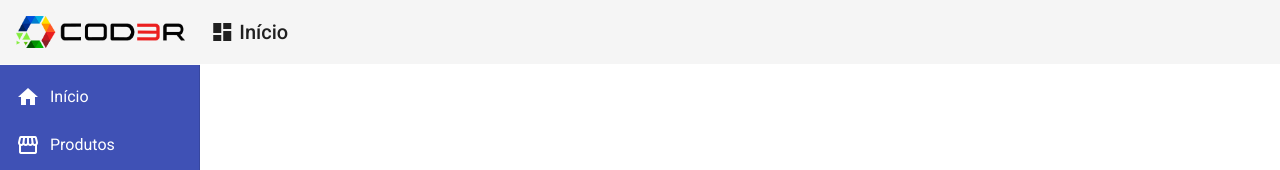
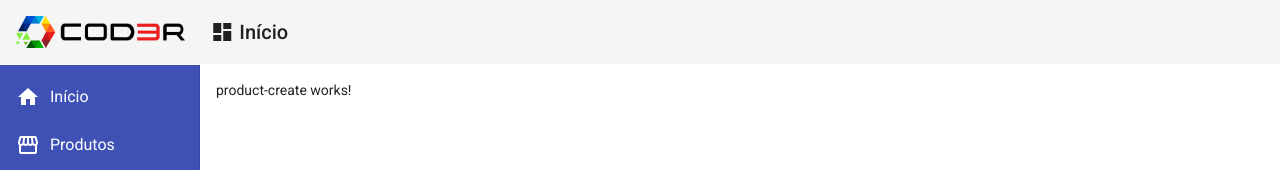
Before and after one commit to Jeancarlonpereira/Angular-Cod3r, an Angular app in the folder crud/frontend/: page /products/create in a window 1280 px wide. Before the commit this address led to /. Shown: the top 170 px of the page. Built offline with nearby package versions, Linux system fonts and the light colour scheme.

Commit message:
create component product-create

```diff
--- a/crud/frontend/src/app/app.module.ts
+++ b/crud/frontend/src/app/app.module.ts
@@ -16,6 +16,7 @@
 import { HomeComponent } from './views/home/home.component';
 import { ProductCrudComponent } from './views/product-crud/product-crud.component';
 import { RedDirective } from './directives/red.directive';
+import { ProductCreateComponent } from './components/product/product-create/product-create.component';
 
 
 @NgModule({
@@ -27,6 +28,7 @@
     HomeComponent,
     ProductCrudComponent,
     RedDirective,
+    ProductCreateComponent,
   ],
   imports: [
     BrowserModule,
--- /dev/null
+++ b/crud/frontend/src/app/components/product/product-create/product-create.component.html
@@ -0,0 +1 @@
+<p>product-create works!</p>
--- /dev/null
+++ b/crud/frontend/src/app/components/product/product-create/product-create.component.ts
@@ -0,0 +1,15 @@
+import { Component, OnInit } from '@angular/core';
+
+@Component({
+  selector: 'app-product-create',
+  templateUrl: './product-create.component.html',
+  styleUrls: ['./product-create.component.css']
+})
+export class ProductCreateComponent implements OnInit {
+
+  constructor() { }
+
+  ngOnInit(): void {
+  }
+
+}
```
Also changed, not shown: crud/frontend/src/app/app-routing.module.ts (+8 -1 lines), crud/frontend/src/app/components/product/product-create/product-create.component.css (added).
